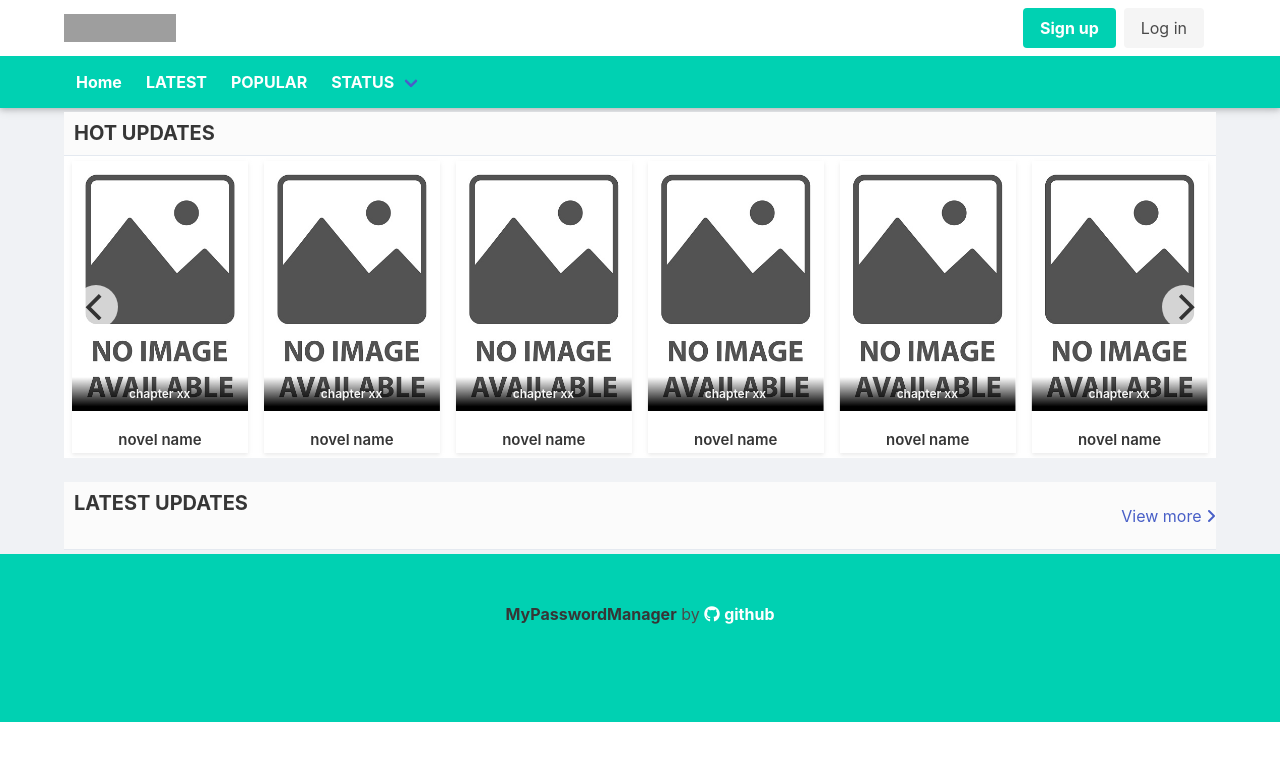
After one commit to fordkuppp/muic-db-project, a Flask app: page / in a window 1280 px wide. The commit adds this page. Shown: the top 761 px of the page. Run offline with Flask 3, Linux system fonts and the light colour scheme; some libraries are stand-ins or nearby versions; grey boxes are pictures that could not be loaded.

Commit message:
add home, login, signup, reset, forget

```diff
--- a/app.py
+++ b/app.py
@@ -9,7 +9,32 @@ db.init_app(app)
 
 @app.route("/")
 def home():
-    return render_template("home.html")
+    return render_template("starter/home.html")
+
+
+@app.route("/user/login/", methods=["POST"])
+def login():
+    pass
+
+
+@app.route("/user/signup/", methods=["POST"])
+def signup():
+    pass
+
+
+@app.route("/user/forget/", methods=["POST"])
+def forget():
+    pass
+
+
+@app.route("/user/new_pass/", methods=["POST"])
+def new_pass():
+    pass
+
+
+@app.route("/latest/")
+def latest():
+    pass
 
 
 if __name__ == "__main__":
--- /dev/null
+++ b/static/index.js
@@ -0,0 +1,18 @@
+const loginCloseButton = document.getElementById("login-close-button");
+const loginBlock = document.getElementById("login-modal");
+const signupBlock = document.getElementById("signup-modal");
+const forgetBlock = document.getElementById("forget-modal");
+const active = "is-active"
+
+
+function closeLoginBlock() { loginBlock.classList.remove(active); }
+
+function openLoginBlock() { loginBlock.classList.add(active); }
+
+function closeSignupBlock() { signupBlock.classList.remove(active); }
+
+function openSignupBlock() { signupBlock.classList.add(active); }
+
+function closeForgetBlock() { forgetBlock.classList.remove(active); }
+
+function openForgetBlock() { forgetBlock.classList.add(active); }
--- /dev/null
+++ b/static/style.css
@@ -0,0 +1,173 @@
+:root {
+    --primary-color: #00d1b2;
+    --primary-color-hover: #00c4a7;
+}
+
+.header {
+    box-shadow: 0 2px 5px 0 rgba(0, 0, 0, 0.16), 0 2px 10px 0 rgba(0, 0, 0, 0.12);
+    left: 0;
+    top: 0;
+    right: 0;
+    z-index: 1;
+}
+
+.layout {
+    background-color: #f0f2f5;
+}
+
+div.main.container {
+    flex-grow: 1;
+    display: flex;
+    flex-direction: column;
+    margin-bottom: 0.25rem !important;
+    margin-top: 0.25rem !important;
+
+}
+
+section.header {
+    width: 100%;
+    background: #fbfbfb;
+    border-bottom: 1px solid #e4e9f0;
+    display: flex;
+    justify-content: space-between;
+    padding: 10px 0;
+    align-items: center;
+}
+
+.navbar.main {
+    background-color: var(--primary-color);
+}
+
+.navbar.main a {
+    font-weight: bolder;
+    color: white;
+}
+
+.navbar.main .navbar-item:hover,
+.navbar.main .navbar-link:hover {
+    background-color: var(--primary-color-hover);
+    color: black;
+}
+
+.navbar-dropdown {
+    background-color: var(--primary-color);
+}
+
+.navbar-item.has-dropdown:hover .navbar-link {
+    background-color: var(--primary-color-hover);
+}
+
+.navbar-brand a {
+    color: black;
+    font-weight: 900;
+    font-size: larger;
+}
+
+.footer {
+    z-index: 1;
+    background-color: var(--primary-color);
+}
+
+.footer :link {
+    color: #ffffff;
+}
+
+.modal {
+    background-color: rgba(0, 0, 0, 0.3);
+}
+
+.modal-card {
+    width: 90%;
+    max-width: 400px;
+}
+
+.modal-card-foot {
+    justify-content: space-between;
+}
+
+.button.submit {
+    padding: 10px 50px;
+    width: 100%;
+    margin-top: 20px;
+}
+
+.bolder {
+    font-weight: bolder;
+}
+
+.block-head {
+    width: 100%;
+    background: #fbfbfb;
+    border-bottom: 1px solid #e4e9f0;
+    display: flex;
+    justify-content: space-between;
+    padding: 10px 0;
+    align-items: center;
+}
+
+.block {
+    background-color: white;
+}
+
+.title span {
+    padding-left: 10px;
+}
+
+.trending-item {
+    width: calc(16.66%);
+    padding: 5px 7.5px;
+    transition: all .3s ease-in-out;
+    min-height: 60px;
+}
+
+.trending-item .inner {
+    position: relative;
+    box-shadow: 0 2px 4px 0 rgba(189, 189, 189, 0.3);
+    overflow: hidden;
+}
+
+.trending-item .inner .icon {
+    height: 250px;
+    width: auto;
+    overflow: hidden;
+    position: relative;
+}
+
+.trending-item .inner .icon img {
+    transition: all .3s ease-in-out;
+    display: block;
+    width: 100%;
+    height: 100%;
+    object-fit: cover;
+}
+
+.trending-item .inner .icon .latest-chapter {
+    background: linear-gradient(180deg, rgba(255, 255, 255, 0), rgba(0, 0, 0, 0.39) 34%, #000 87%);
+    color: #f7f7f7;
+    text-align: center;
+    padding: 8px 2px;
+    position: absolute;
+    bottom: 0;
+    right: 0;
+    font-size: 12px;
+    font-weight: 600;
+    left: 0;
+    text-overflow: ellipsis;
+    overflow: hidden;
+    white-space: nowrap;
+}
+
+.trending-item .inner .meta .name {
+    padding: 15px 5px 5px 5px;
+    text-overflow: ellipsis;
+    overflow: hidden;
+    white-space: nowrap;
+    text-align: center;
+    font-size: 15px;
+}
+
+.latest-item .inner .thumb:hover img,
+.trending-item:hover img,
+.book-detailed-item .thumb:hover img {
+    transform: scale(1.2);
+}
--- a/templates/default.html
+++ b/templates/default.html
@@ -4,36 +4,30 @@
     <meta charset="UTF-8">
     <meta http-equiv="X-UA-Compatible" content="IE=edge">
     <meta name="viewport" content="width=device-width, initial-scale=1.0">
-    {% block meta %}
-    {% endblock %}
-    <script src="https://unpkg.com/htmx.org@1.8.0" integrity="sha384-cZuAZ+ZbwkNRnrKi05G/fjBX+azI9DNOkNYysZ0I/X5ZFgsmMiBXgDZof30F5ofc" crossorigin="anonymous"></script>
+    <title>Novel Reader</title>
     <script src="https://kit.fontawesome.com/7a215e7166.js" crossorigin="anonymous"></script>
-    <link rel="stylesheet" href="https://fonts.googleapis.com/css?family=Nunito+Sans&amp;display=swap">
-    <!-- JavaScript Bundle with Popper -->
-    <!-- CSS only -->
-<link href="https://cdn.jsdelivr.net/npm/bootstrap@5.2.3/dist/css/bootstrap.min.css" rel="stylesheet" integrity="sha384-rbsA2VBKQhggwzxH7pPCaAqO46MgnOM80zW1RWuH61DGLwZJEdK2Kadq2F9CUG65" crossorigin="anonymous">
-<script src="https://cdn.jsdelivr.net/npm/bootstrap@5.2.3/dist/js/bootstrap.bundle.min.js" integrity="sha384-kenU1KFdBIe4zVF0s0G1M5b4hcpxyD9F7jL+jjXkk+Q2h455rYXK/7HAuoJl+0I4" crossorigin="anonymous"></script>
+    <link rel="stylesheet" href="https://unpkg.com/flickity@2/dist/flickity.min.css">
+    <script src="https://unpkg.com/flickity@2/dist/flickity.pkgd.min.js"></script>
+    <link rel="stylesheet" href="https://cdn.jsdelivr.net/npm/bulma@0.9.4/css/bulma.min.css">
     <link rel="stylesheet" href="/static/style.css">
     <script src="/static/index.js" defer></script>
+    {% block head %}
+    {% endblock %}
 </head>
-<body class="dark-mode">
+<body>
     <div class="layout">
         <header class="header">
-
+            {% include "elements/navbar.html" %}
         </header>
-        <div class="main-container">
-            <div class="container">
-                {% block body %}
-                {% endblock %}
-            </div>
+        <div class="main container">
+        {% block main %}
+        {% endblock %}
         </div>
-        <footer id="footer">
-            <div class="container">
-                <div class="content">
-                    <div class="clearfix"></div>
-                </div>
-            </div>
+        <footer class="footer">
+            {% include "elements/footer.html" %}
         </footer>
     </div>
+    {% block modal %}
+    {% endblock %}
 </body>
 </html>
--- /dev/null
+++ b/templates/elements/footer.html
@@ -0,0 +1,10 @@
+<div class="content has-text-centered">
+    <p>
+        <strong>MyPasswordManager</strong>
+        by
+        <a href="github.com">
+            <i class="fab fa-github" aria-hidden="true"></i>
+            <Strong>github</Strong>
+        </a>
+    </p>
+</div>
--- /dev/null
+++ b/templates/elements/forms/forget.html
@@ -0,0 +1,41 @@
+<div class="modal" id="forget-modal">
+    <div class="modal-card">
+        <header class="modal-card-head">
+            <strong class="modal-card-title">Forget Password</strong>
+            <button class="delete" aria-label="close" onclick="closeForgetBlock();"></button>
+        </header>
+        <section class="modal-card-body">
+            <form method="post" action="{{url_for('forget')}}">
+                <div class="field">
+                    <label class="label">Email</label>
+                    <div class="control has-icons-left has-icons-right">
+                        <input class="input" type="text" placeholder="Email" name="email" required>
+                        <span class="icon is-small is-left">
+                            <i class="fa fa-envelope"></i>
+                        </span>
+                        <p class="help is-danger"></p>
+                    </div>
+                </div>
+                <div class="field">
+                    <div class="control">
+                        <button class="button submit is-primary" type="submit">
+                            <strong>
+                                SUBMIT
+                            </strong>
+                        </button>
+                    </div>
+                </div>
+            </form>
+        </section>
+        <footer class="modal-card-foot">
+            <a title="Back to login" onclick="closeForgetBlock(); openLoginBlock();">
+                <i class="fa fa-angle-right"></i>
+                Back to login
+            </a>
+            <a onclick="openSignupBlock(); closeForgetBlock();">
+                <i class="fa fa-angle-right"></i>
+                Create an account
+            </a>
+        </footer>
+    </div>
+</div>
--- /dev/null
+++ b/templates/elements/forms/login.html
@@ -0,0 +1,49 @@
+<div class="modal" id="login-modal">
+    <div class="modal-card">
+        <header class="modal-card-head">
+            <strong class="modal-card-title">Login</strong>
+            <button class="delete" aria-label="close" onclick="closeLoginBlock();"></button>
+        </header>
+        <section class="modal-card-body">
+            <form method="post" action="{{url_for('login')}}">
+                <div class="field">
+                    <label class="label">Username</label>
+                    <div class="control has-icons-left has-icons-right">
+                        <input class="input" type="text" placeholder="Username" required>
+                        <span class="icon is-small is-left">
+                            <i class="fas fa-user"></i>
+                        </span>
+                    </div>
+                </div>
+                <div class="field">
+                    <label class="label">Password</label>
+                    <div class="control has-icons-left has-icons-right">
+                        <input class="input" type="Password" placeholder="Password" required>
+                        <span class="icon is-small is-left">
+                            <i class="fa fa-lock"></i>
+                        </span>
+                    </div>
+                </div>
+                <div class="field">
+                    <div class="control">
+                        <button class="button submit is-primary" type="submit">
+                            <strong>
+                                LOGIN
+                            </strong>
+                        </button>
+                    </div>
+                </div>
+            </form>
+        </section>
+        <footer class="modal-card-foot">
+            <a onclick="openForgetBlock(); closeLoginBlock();">
+                <i class="fa fa-angle-right"></i>
+                Forgot password
+            </a>
+            <a onclick="openSignupBlock(); closeLoginBlock();">
+                <i class="fa fa-angle-right"></i>
+                Create an account
+            </a>
+        </footer>
+    </div>
+</div>
--- /dev/null
+++ b/templates/elements/forms/signup.html
@@ -0,0 +1,64 @@
+<div class="modal" id="signup-modal">
+    <div class="modal-card">
+        <header class="modal-card-head">
+            <strong class="modal-card-title">Register</strong>
+            <button class="delete" aria-label="close" onclick="closeSignupBlock();"></button>
+        </header>
+        <section class="modal-card-body">
+            <form method="post" action="{{url_for('signup')}}">
+                <div class="field">
+                    <label class="label">Email</label>
+                    <div class="control has-icons-left has-icons-right">
+                        <input class="input" type="text" placeholder="Email" id="email" required>
+                        <span class="icon is-small is-left">
+                            <i class="fa fa-envelope"></i>
+                        </span>
+                        <p class="help is-danger"></p>
+                    </div>
+                </div>
+                <div class="field">
+                    <label class="label">Username</label>
+                    <div class="control has-icons-left has-icons-right">
+                        <input class="input" type="text" placeholder="Display name" id="username" required>
+                        <span class="icon is-small is-left">
+                            <i class="fas fa-user"></i>
+                        </span>
+                    </div>
+                </div>
+                <div class="field">
+                    <label class="label">Password</label>
+                    <div class="control has-icons-left has-icons-right">
+                        <input class="input" type="Password" placeholder="Password" id="password1" required>
+                        <span class="icon is-small is-left">
+                            <i class="fa fa-lock"></i>
+                        </span>
+                    </div>
+                </div>
+                <div class="field">
+                    <label class="label">Confirm Password</label>
+                    <div class="control has-icons-left has-icons-right">
+                        <input class="input" type="Password" placeholder="Retype password" id="password2" required>
+                        <span class="icon is-small is-left">
+                            <i class="fa fa-lock"></i>
+                        </span>
+                    </div>
+                </div>
+                <div class="field">
+                    <div class="control">
+                        <button class="button submit is-primary" type="submit">
+                            <strong>
+                                SIGNUP
+                            </strong>
+                        </button>
+                    </div>
+                </div>
+            </form>
+        </section>
+        <footer class="modal-card-foot">
+            <a title="Back to login" onclick="closeSignupBlock(); openLoginBlock();">
+                <i class="fa fa-angle-right"></i>
+                Back to login
+            </a>
+        </footer>
+    </div>
+</div>
--- /dev/null
+++ b/templates/elements/navbar.html
@@ -0,0 +1,54 @@
+<div class="navbar">
+    <div class="container">
+        <div class="navbar-brand">
+            <a class="navbar-item" href="https://bulma.io">
+                <img src="https://bulma.io/images/bulma-logo.png" width="112" height="28">
+            </a>
+        </div>
+        <div class="navbar-end">
+            <div class="navbar-item">
+                <div class="buttons">
+                    <a class="button is-primary" onclick="openSignupBlock();">
+                        <strong>Sign up</strong>
+                    </a>
+                    <a class="button is-light" onclick="openLoginBlock();">
+                        Log in
+                    </a>
+                </div>
+            </div>
+        </div>
+    </div>
+</div>
+<nav class="navbar main" role="navigation" aria-label="main navigation">
+    <div class="container">
+        <div class="navbar-start">
+            <a class="navbar-item">
+                Home
+            </a>
+
+            <a class="navbar-item">
+                LATEST
+            </a>
+
+            <a class="navbar-item">
+                POPULAR
+            </a>
+            <div class="navbar-item has-dropdown is-hoverable">
+                <a class="navbar-link">
+                    STATUS
+                </a>
+                <div class="navbar-dropdown">
+                    <a class="navbar-item">
+                        ON GOING
+                    </a>
+                    <a class="navbar-item">
+                        COMPLETED
+                    </a>
+                    <a class="navbar-item">
+                        HIATUS
+                    </a>
+                </div>
+            </div>
+        </div>
+    </div>
+</nav>
--- /dev/null
+++ b/templates/starter/home.html
@@ -0,0 +1,72 @@
+{% extends 'default.html' %}
+
+{% block head %}
+
+{% endblock %}
+
+{% block main %}
+<section class="block">
+    <div class="block-head">
+        <div class="title is-5 bolder">
+            <span>HOT UPDATES</span>
+        </div>
+    </div>
+    <div class="block-body">
+        <div class="main-carousel"
+            data-flickity='{"autoPlay": true, "pauseAutoPlayOnHover": true,  "pageDots": false, "contain": true}'>
+            <!-- HERE for testing -->
+            {% for i in range(24) %}
+            <div class="carousel-cell trending-item">
+                <a title="novel title" href="/">
+                    <div class="inner">
+                        <div class="icon">
+                            <img src="/static/cover-default.png" data-src="/static/cover-default.png" alt="name alt"
+                                title="novel title">
+                            <span class="latest-chapter">chapter xx</span>
+                        </div>
+                        <div class="meta">
+                            <h4 class="name title is-6">novel name</h4>
+                        </div>
+                    </div>
+                </a>
+            </div>
+            {% endfor %}
+            <!-- TEsting end here -->
+            {% for novel in popular %}
+            <div class="carousel-cell trending-item">
+                <a title="{{novel.name}}" href="{{novel.get_absolute_url}}">
+                    <div class="inner">
+                        <div class="icon">
+                            <img src="/static/cover-default.png" data-src="/static/cover-default.png"
+                                alt="{{novel.alt}}" title="{{novel.name}}">
+                            <span class="latest-chapter">{{novel.chapters.first}}</span>
+                        </div>
+                        <div class="meta">
+                            <h4 class="name title is-6">{{novel.name}}</h4>
+                        </div>
+                    </div>
+                </a>
+            </div>
+            {% endfor %}
+        </div>
+    </div>
+</section>
+<section class="block">
+    <section class="block-head">
+        <div class="title is-5 bolder">
+            <span>LATEST UPDATES</span>
+        </div>
+        <a title="View more" href="{{ url_for('latest')}}" class="right-icon">
+            View more
+            <i class="fa fa-angle-right" aria-hidden="true"></i>
+        </a>
+    </section>
+    <section class="block-body"></section>
+</section>
+{% endblock %}
+
+{% block modal %}
+{% include "elements/forms/login.html" %}
+{% include "elements/forms/signup.html" %}
+{% include "elements/forms/forget.html" %}
+{% endblock %}
```
Also changed, not shown: templates/starter/reset.html (added, +64 -0 lines), static/cover-default.png (added), 1 other file.
